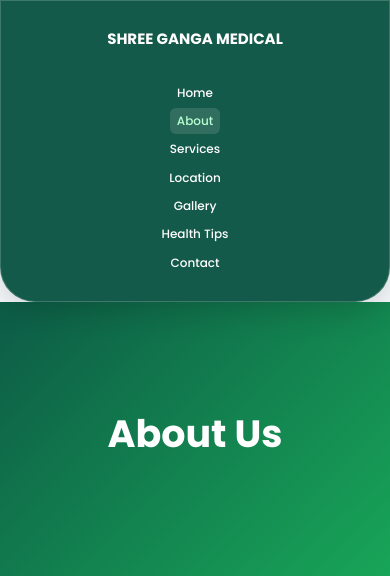
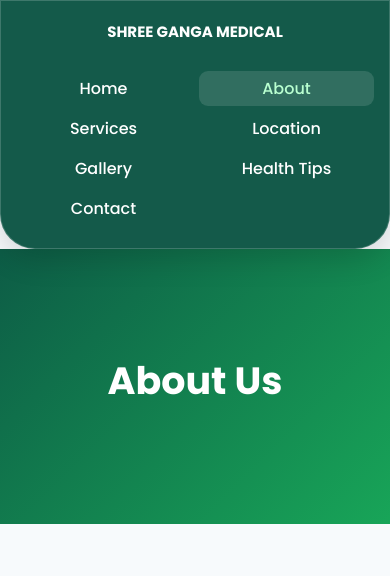
Before and after one commit to riteshml0211-cpu/shree-ganga-medical, a Flask app: page /about in a window 390 px wide. Shown: the top 576 px of the page. Run offline with Flask 3, Linux system fonts and the light colour scheme.

Commit message:
Improve mobile navigation

```diff
--- a/static/css/style.css
+++ b/static/css/style.css
@@ -4417,3 +4417,92 @@ border-radius:50px;
     }
 
 }
+/* =========================================
+   MOBILE NAVBAR - COMPACT VERSION
+   Desktop remains unchanged
+========================================= */
+
+@media (max-width: 768px) {
+
+    .navbar {
+        position: relative !important;
+        width: 100% !important;
+        height: auto !important;
+        min-height: 0 !important;
+
+        margin: 0 !important;
+        padding: 18px 15px 22px !important;
+
+        border-radius: 0 0 35px 35px !important;
+
+        display: flex !important;
+        flex-direction: column !important;
+        align-items: center !important;
+
+        box-sizing: border-box !important;
+    }
+
+    /* Logo */
+    .navbar .logo {
+        display: flex !important;
+        flex-direction: column !important;
+        align-items: center !important;
+        justify-content: center !important;
+
+        margin: 0 0 18px !important;
+        gap: 7px !important;
+    }
+
+    .navbar .logo-img {
+        width: 55px !important;
+        height: 55px !important;
+        object-fit: contain !important;
+    }
+
+    .navbar .logo span {
+        font-size: 19px !important;
+        line-height: 1.2 !important;
+        text-align: center !important;
+    }
+
+    /* Navigation links */
+    .navbar ul {
+        width: 100% !important;
+        max-width: 430px !important;
+
+        display: grid !important;
+        grid-template-columns: 1fr 1fr !important;
+
+        gap: 5px 8px !important;
+
+        margin: 0 !important;
+        padding: 0 !important;
+
+        list-style: none !important;
+        text-align: center !important;
+    }
+
+    .navbar ul li {
+        margin: 0 !important;
+        padding: 0 !important;
+    }
+
+    .navbar ul li a {
+        display: inline-block !important;
+
+        padding: 8px 10px !important;
+
+        font-size: 16px !important;
+        line-height: 1.2 !important;
+
+        white-space: nowrap !important;
+
+        border-radius: 9px !important;
+    }
+
+    /* Active page */
+    .navbar ul li a.active {
+        padding: 8px 14px !important;
+    }
+
+}
```
